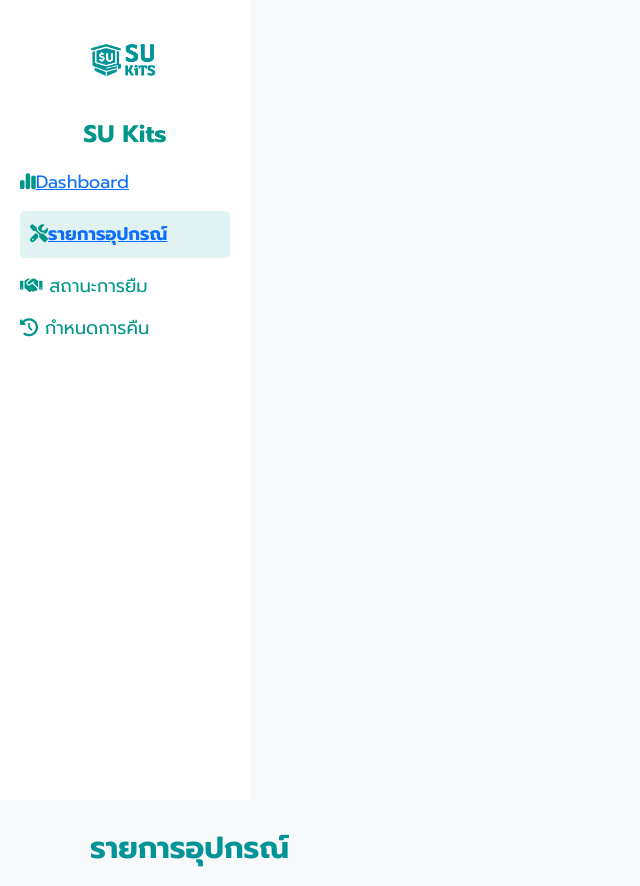
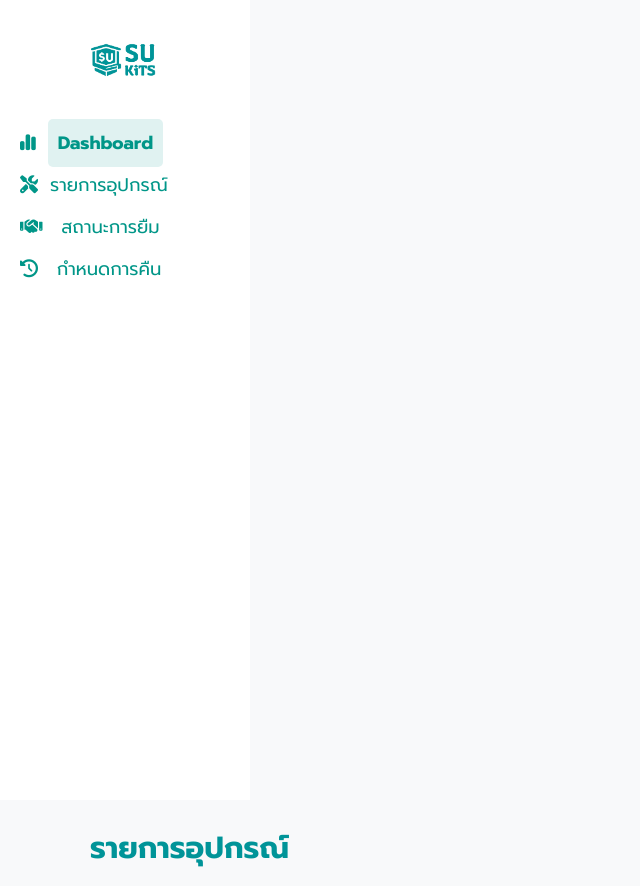
Before and after one commit to master-jedii/project-UseICT, a React (Create React App) app in the folder client/: page /dashboard in a window 1280 px wide. Shown: the whole page, without its empty margins (0-640 px from the left). Built offline with nearby package versions, Linux system fonts and the light colour scheme.

Commit message:
Change Nav link

```diff
--- a/client/src/Admin/Admin.js
+++ b/client/src/Admin/Admin.js
@@ -12,5 +12,4 @@ const Admin = () => {
 
   );
 };
-
 export default Admin;
--- a/client/src/Admin/CSS/NavbarAdmin.css
+++ b/client/src/Admin/CSS/NavbarAdmin.css
@@ -39,6 +39,8 @@
     font-size: 18px;
     cursor: pointer;
     color: #009688;
+    text-decoration: none;
+
   }
 
   .menu-item.active {
@@ -46,7 +48,9 @@
     background-color: #e0f2f1;
     padding: 10px;
     border-radius: 5px;
-  }
+
+}
+
 
   .main-content {
     flex-grow: 1;
@@ -101,3 +105,9 @@
   .add-equipment-btn:hover {
     background-color: #00796b;
   }
+
+
+
+  .menu-item i {
+    margin-right: 12px; /* ปรับระยะห่างระหว่างไอคอนและข้อความ */
+  }
--- a/client/src/Admin/Layout/NavbarAdmin.js
+++ b/client/src/Admin/Layout/NavbarAdmin.js
@@ -2,9 +2,7 @@ import React from 'react';
 import '../CSS/MainAdmin.css';
 import myLogo from '../../assets/LOGO.png';
 import '../CSS/NavbarAdmin.css';
-import { Link } from 'react-router-dom';
-import MainAdmin from './MainAdmin';
-
+import { NavLink } from 'react-router-dom';  // ใช้ NavLink แทน Link
 
 const NavbarAdmin = () => {
   return (
@@ -12,16 +10,26 @@ const NavbarAdmin = () => {
       <div className="sidebar">
         <div className="logo-container">
           <img src={myLogo} alt="SU Kits Logo" className="logo" />
-          <h1 className="title">SU Kits</h1>
+          <h1 className="title"></h1>
         </div>
         <ul className="menu">
-          <li className="menu-item ">
+          <li className="menu-item">
             <i className="fa-solid fa-chart-simple"></i>
-            <Link to="/dashboard">Dashboard</Link>
+            <NavLink
+              to="/dashboard"
+              className={({ isActive }) => isActive ? 'menu-item active' : 'menu-item'} // ใช้ isActive เพื่อตรวจสอบเส้นทาง
+            >
+              Dashboard
+            </NavLink>
           </li>
-          <li className="menu-item active">
+          <li className="menu-item">
             <i className="fas fa-tools"></i>
-            <Link to="/mainadmin">รายการอุปกรณ์</Link>
+            <NavLink
+              to="/mainadmin"
+              className={({ isActive }) => isActive ? 'menu-item active' : 'menu-item'}
+            >
+              รายการอุปกรณ์
+            </NavLink>
           </li>
           <li className="menu-item">
             <i className="fas fa-handshake"></i> สถานะการยืม
--- a/client/src/App.js
+++ b/client/src/App.js
@@ -9,10 +9,10 @@ import Howtoborrow from './components/Howtoborrow';
 import About from './components/About';
 import Footer from './components/Footer';
 import Main from './components/main';
-import Admin from './Admin/Admin.js';
 import Showborrow from './interface/Showborrow.js';
 import Dashboard from './Admin/Layout/Dashboard.js';
 import MainAdmin from './Admin/Layout/MainAdmin.js';
+import Admin from './Admin/Admin.js';
 
 
 const MainLayout = ({ children }) => (
```
